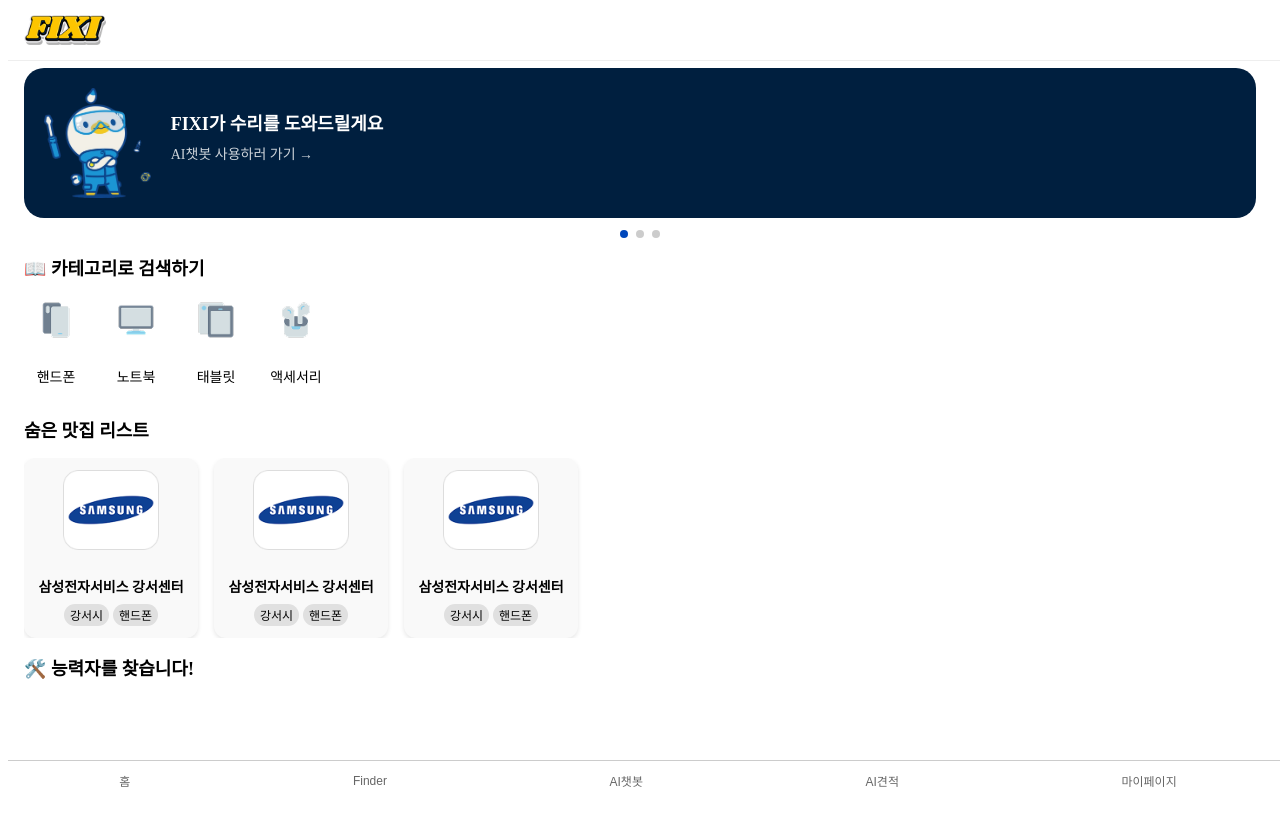
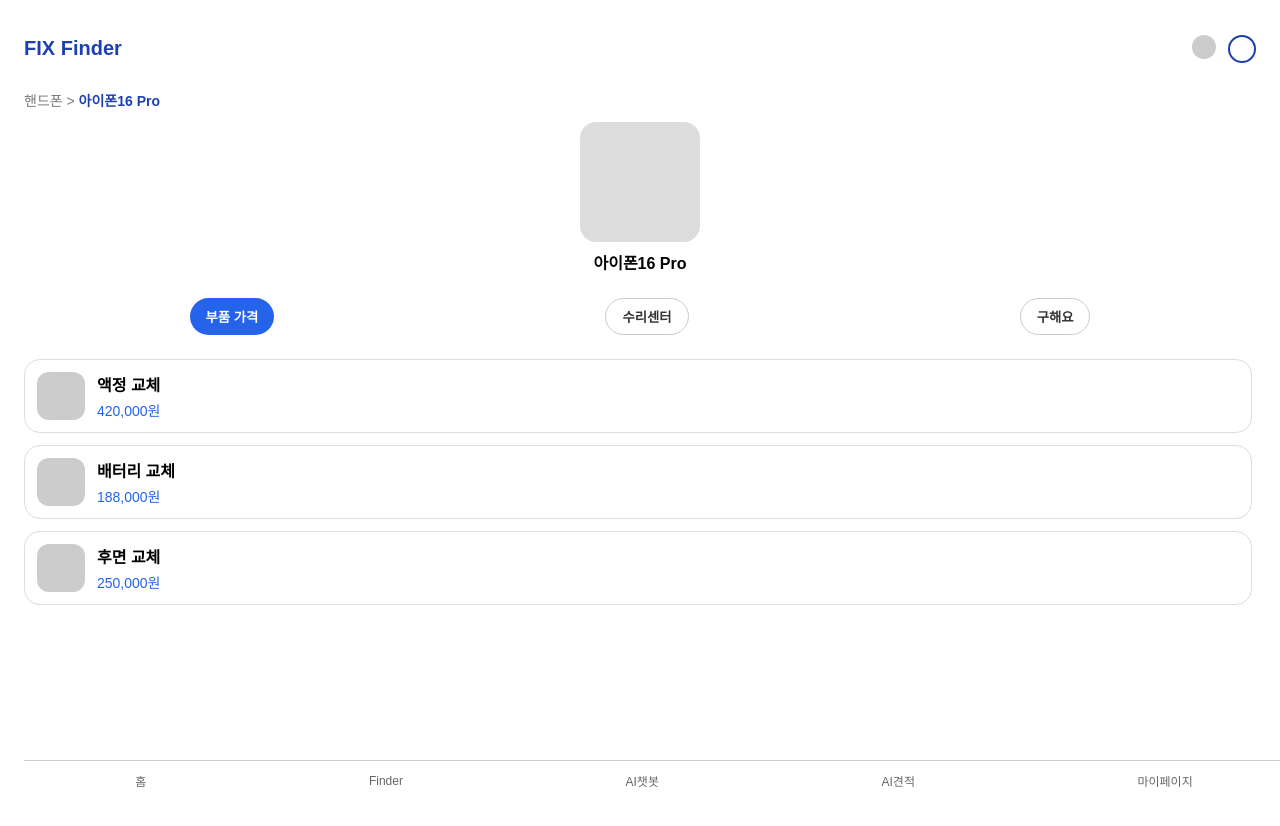
Before and after one commit to Teamplace-pixi/PIXI-Frontend, a React (Create React App) app: page /finder in a window 1280 px wide. Shown: the top 826 px of the page. After the commit the page ends 800 px from the top, so only its background shows below. Built offline with nearby package versions, Linux system fonts and the light colour scheme.

Commit message:
[Feat] Finder 생성

```diff
--- a/src/Finder.jsx
+++ b/src/Finder.jsx
@@ -1,38 +1,168 @@
 import React from 'react';
-import Header from './components/Header';
-import SearchBar from './components/SearchBar';
-import Banner from './components/Banner';
-import CategorySection from './components/CategorySection';
-import StoreListSection from './components/StoreListSection';
-import TalentSection from './components/TalentSection';
 import BottomNav from './components/BottomNav';
 
-function Finder() {
+export default function Finder() {
+  const parts = [
+    { name: '액정 교체', price: '420,000원' },
+    { name: '배터리 교체', price: '188,000원' },
+    { name: '후면 교체', price: '250,000원' },
+  ];
+
   return (
-    <div className="home-container" style={styles.container}>
-      <Header />
-      <div className="main-content" style={styles.mainContent}>
-        <SearchBar />
-        <Banner />
-        <CategorySection />
-        <StoreListSection />
-        <TalentSection />
+    <div
+      style={{
+        fontFamily: 'sans-serif',
+        padding: '16px',
+        paddingBottom: '80px',
+      }}
+    >
+      {/* Header */}
+      <div
+        style={{
+          display: 'flex',
+          justifyContent: 'space-between',
+          alignItems: 'center',
+        }}
+      >
+        <h1 style={{ fontSize: '20px', fontWeight: 'bold', color: '#1e40af' }}>
+          FIX Finder
+        </h1>
+        <div style={{ display: 'flex', gap: '12px' }}>
+          <div
+            style={{
+              width: '24px',
+              height: '24px',
+              backgroundColor: '#ccc',
+              borderRadius: '50%',
+            }}
+          />
+          <div
+            style={{
+              width: '24px',
+              height: '24px',
+              border: '2px solid #1e40af',
+              borderRadius: '50%',
+            }}
+          />
+        </div>
+      </div>
+
+      {/* Path & Product Image */}
+      <div style={{ marginTop: '16px', color: '#777', fontSize: '14px' }}>
+        핸드폰 &gt;{' '}
+        <span style={{ color: '#1e40af', fontWeight: 'bold' }}>
+          아이폰16 Pro
+        </span>
+      </div>
+
+      <div
+        style={{
+          display: 'flex',
+          flexDirection: 'column',
+          alignItems: 'center',
+          marginTop: '12px',
+        }}
+      >
+        <div
+          style={{
+            width: '120px',
+            height: '120px',
+            backgroundColor: '#ddd',
+            borderRadius: '16px',
+          }}
+        />
+        <div style={{ marginTop: '8px', fontWeight: 'bold', fontSize: '16px' }}>
+          아이폰16 Pro
+        </div>
+      </div>
+
+      {/* Tabs */}
+      <div
+        style={{
+          display: 'flex',
+          justifyContent: 'space-around',
+          marginTop: '24px',
+        }}
+      >
+        {['부품 가격', '수리센터', '구해요'].map((tab, index) => (
+          <button
+            key={index}
+            style={{
+              padding: '8px 16px',
+              borderRadius: '20px',
+              border: tab === '부품 가격' ? 'none' : '1px solid #ccc',
+              backgroundColor: tab === '부품 가격' ? '#2563eb' : '#fff',
+              color: tab === '부품 가격' ? '#fff' : '#333',
+              fontWeight: 'bold',
+            }}
+          >
+            {tab}
+          </button>
+        ))}
+      </div>
+
+      {/* Scrollable Part List */}
+      <div
+        style={{
+          marginTop: '24px',
+          maxHeight: '300px',
+          overflowY: 'auto',
+          paddingRight: '4px',
+        }}
+      >
+        {parts.map((part, idx) => (
+          <div
+            key={idx}
+            style={{
+              display: 'flex',
+              alignItems: 'center',
+              border: '1px solid #ddd',
+              borderRadius: '16px',
+              padding: '12px',
+              marginBottom: '12px',
+              backgroundColor: '#fff',
+            }}
+          >
+            {/* 이미지 대체 사각형 */}
+            <div
+              style={{
+                width: '48px',
+                height: '48px',
+                backgroundColor: '#ccc',
+                borderRadius: '12px',
+                marginRight: '12px',
+              }}
+            />
+            {/* 텍스트 정보 */}
+            <div style={{ flex: 1 }}>
+              <div style={{ fontWeight: 'bold', fontSize: '16px' }}>
+                {part.name}
+              </div>
+              <div
+                style={{ color: '#2563eb', fontSize: '14px', marginTop: '4px' }}
+              >
+                {part.price}
+              </div>
+            </div>
+            {/* 태그 (선택적) */}
+            {part.tag && (
+              <div
+                style={{
+                  backgroundColor: '#f97316',
+                  color: '#fff',
+                  padding: '4px 8px',
+                  fontSize: '12px',
+                  fontWeight: 'bold',
+                  borderRadius: '8px',
+                }}
+              >
+                {part.tag}
+              </div>
+            )}
+          </div>
+        ))}
       </div>
       <BottomNav />
     </div>
   );
 }
-
-const styles = {
-  container: {
-    position: 'relative',
-    minHeight: '100vh',
-    paddingBottom: '60px',
-    backgroundColor: '#fff',
-  },
-  mainContent: {
-    paddingBottom: '16px',
-  },
-};
-
-export default Finder;
```
